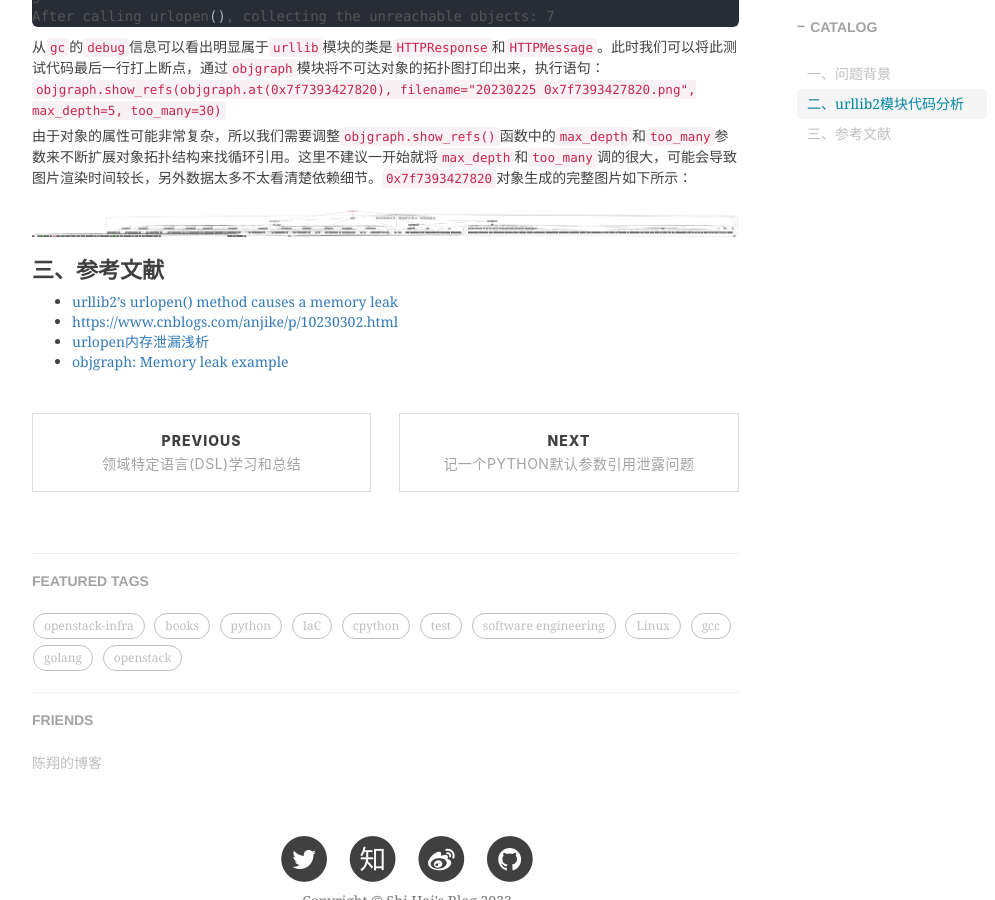
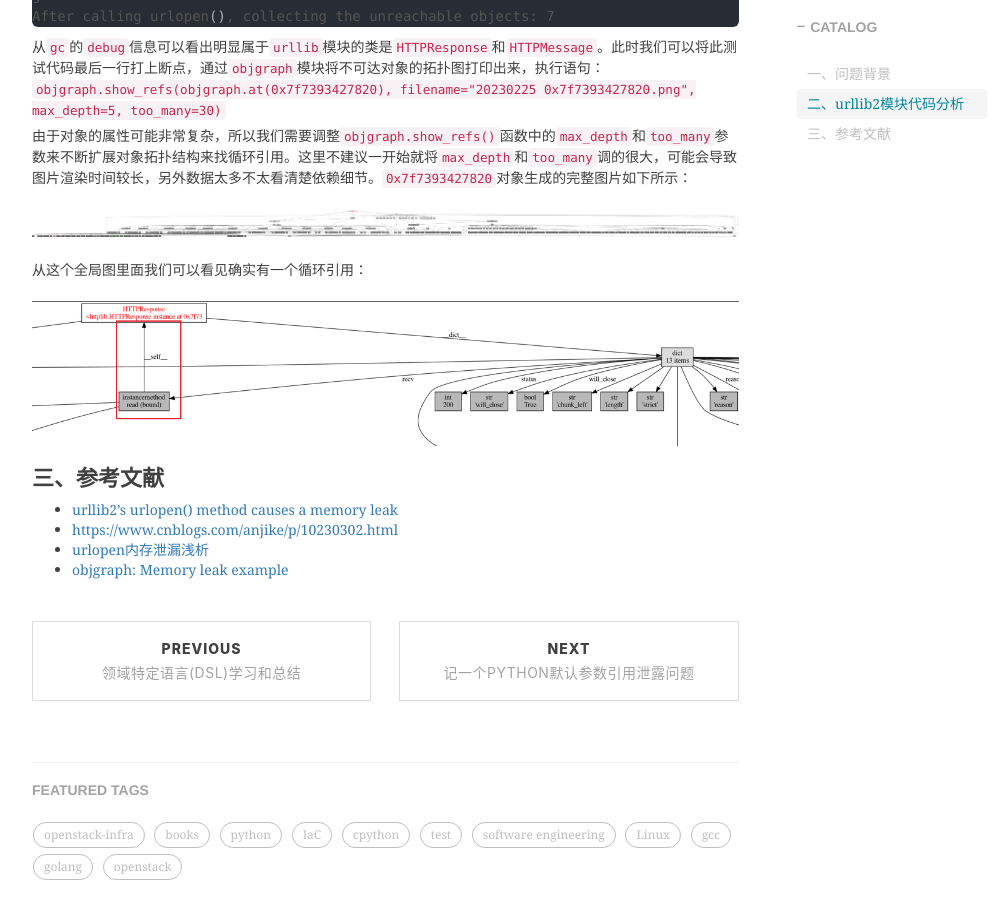
Before and after one commit to shihai1991/shihai1991.github.io, a Jekyll site: the page built from _posts/2023-02-23-urllib内存泄露问题分析.md, in a window 1280 px wide and 900 px high, scrolled down 2058 px. Shown: the whole window, without its empty margins (233-1228 px from the left). Built offline with Jekyll 4.4.1, drawn with Linux system fonts in a browser that asks for light colours; nearby versions of some CDN libraries; comment, search, counter and statistics services are not loaded.

Commit message:
Update 2023-02-23-urllib内存泄露问题分析.md

```diff
--- a/_posts/2023-02-23-urllib内存泄露问题分析.md
+++ b/_posts/2023-02-23-urllib内存泄露问题分析.md
@@ -93,6 +93,8 @@ After calling urlopen(), collecting the unreachable objects: 7
 
 由于对象的属性可能非常复杂，所以我们需要调整`objgraph.show_refs()`函数中的`max_depth`和`too_many`参数来不断扩展对象拓扑结构来找循环引用。这里不建议一开始就将`max_depth`和`too_many`调的很大，可能会导致图片渲染时间较长，另外数据太多不太看清楚依赖细节。`0x7f7393427820`对象生成的完整图片如下所示：
 ![]({{site.baseurl}}/img/2023/Q1/20230225-0x7f7393427820.png)
+从这个全局图里面我们可以看见确实有一个循环引用：
+![]({{site.baseurl}}/img/2023/Q1/20230225-0x7f7393427820-2.png)
 
 # 三、参考文献
 - [urllib2's urlopen() method causes a memory leak](https://github.com/python/cpython/issues/42012)
```
